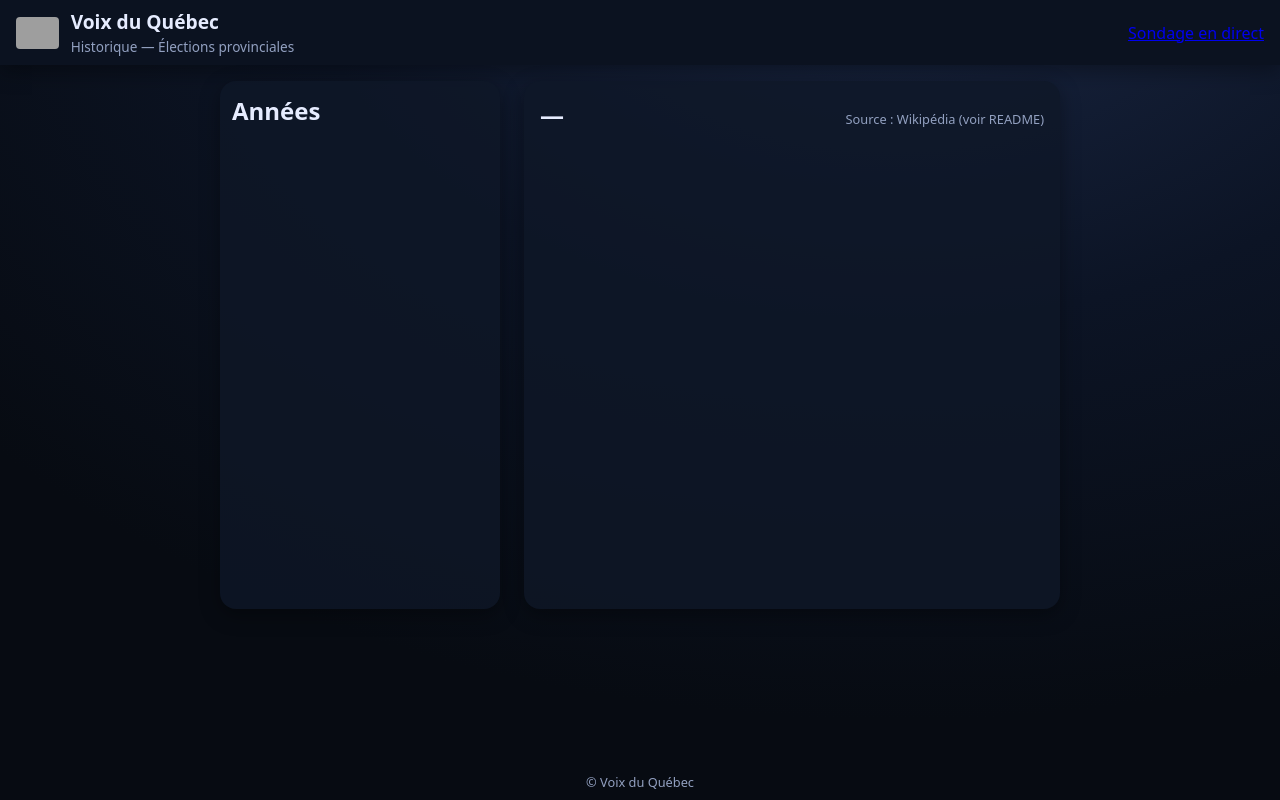
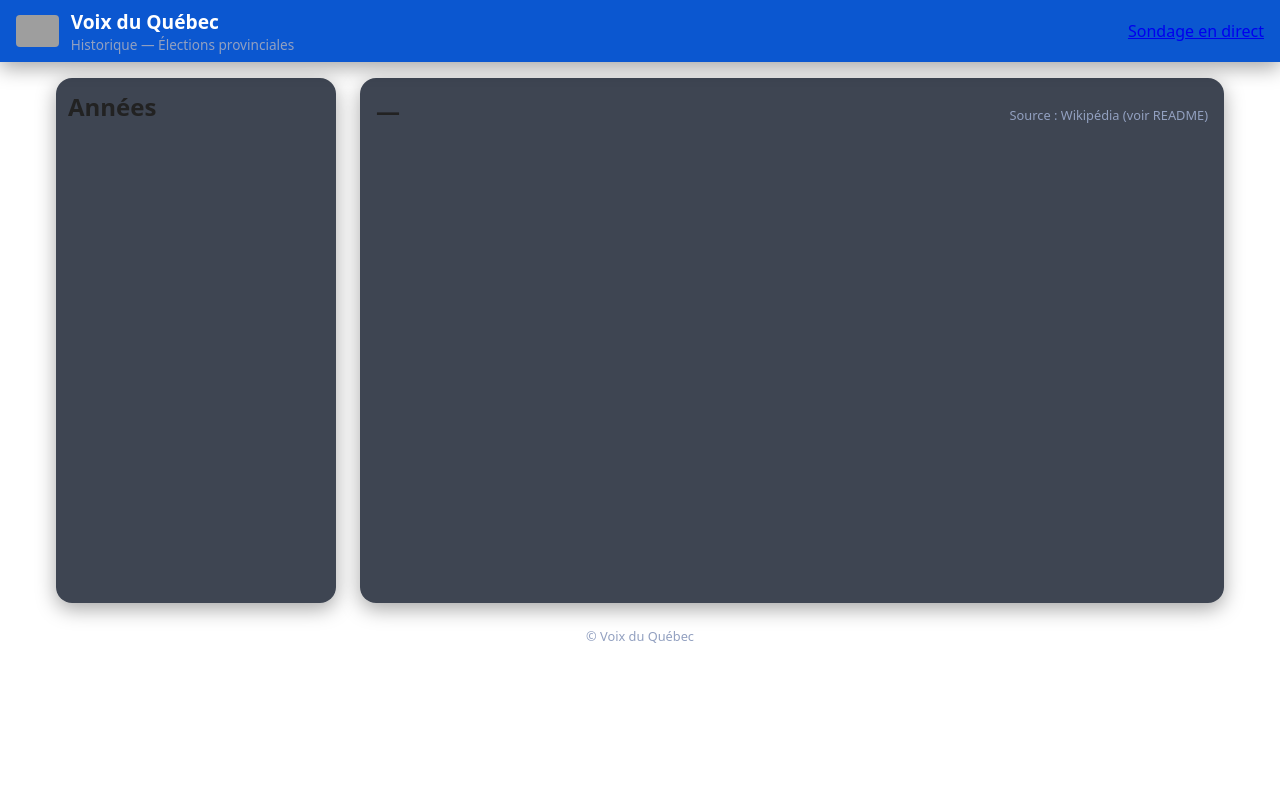
Before and after one commit to For-The-Ping/voixduquebec, a website: page public/history.html in a window 1280 px wide. Drawn offline with nearby package versions, Linux system fonts and the light colour scheme; grey boxes are pictures that could not be loaded.

Commit message:
Update styles.css

```diff
--- a/public/styles.css
+++ b/public/styles.css
@@ -13,20 +13,19 @@
   --radius: 1rem;
 }
 
-/* === Reset === */
 * { box-sizing: border-box; margin: 0; padding: 0; }
 html, body { height: 100%; font-family: system-ui, sans-serif; }
 body {
-  background: radial-gradient(1200px 800px at 70% -10%,#1a2744 0%,#0c1425 50%, var(--bg-0) 100%);
-  color: var(--text);
-  line-height: 1.5;
-  display: flex; flex-direction: column;
+  background: #ffffff;
+  color: #222;
+  font-family: system-ui, sans-serif;
+  margin: 0;
 }
 
-/* === Header === */
+/* En-tête */
 .md-appbar {
-  background: var(--bg-1);
-  color: var(--text);
+  background: #0B57D0; /* bleu principal */
+  color: #fff;
   padding: 0.5rem 1rem;
   box-shadow: var(--shadow);
 }
```
